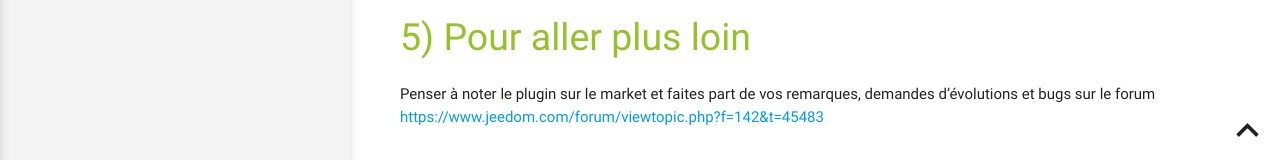
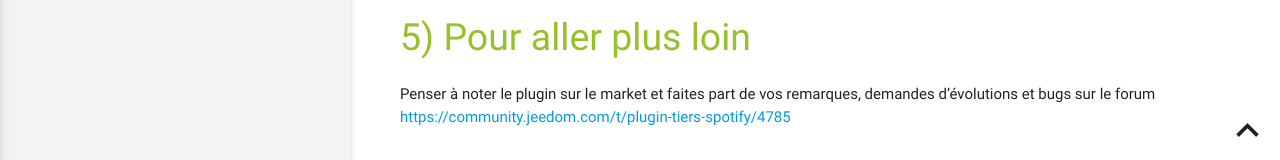
Before and after one commit to lucguinchard/jeedom-plugin-spotify, a Jekyll site: the page built from docs/fr_FR/index.md, in a window 1280 px wide and 900 px high, scrolled down 4907 px. Shown: the part 737-897 px from the top of the window. Built offline with Jekyll 4.4.1, drawn with Linux system fonts in a browser that asks for light colours; our own code applies the rules of GitHub Pages for plain Markdown files; part of the change alters nothing that is shown.

```diff
--- a/docs/fr_FR/index.md
+++ b/docs/fr_FR/index.md
@@ -117,4 +117,4 @@ Chaque équipement dispose des commandes réparties dans les catégories suivant
 Pour aller plus loin
 ===
 
-Penser à noter le plugin sur le market et faites part de vos remarques, demandes d'évolutions et bugs sur le forum [https://www.jeedom.com/forum/viewtopic.php?f=142&t=45483](https://www.jeedom.com/forum/viewtopic.php?f=142&t=45483)
+Penser à noter le plugin sur le market et faites part de vos remarques, demandes d'évolutions et bugs sur le forum [https://community.jeedom.com/t/plugin-tiers-spotify/4785](https://community.jeedom.com/t/plugin-tiers-spotify/4785)
```
